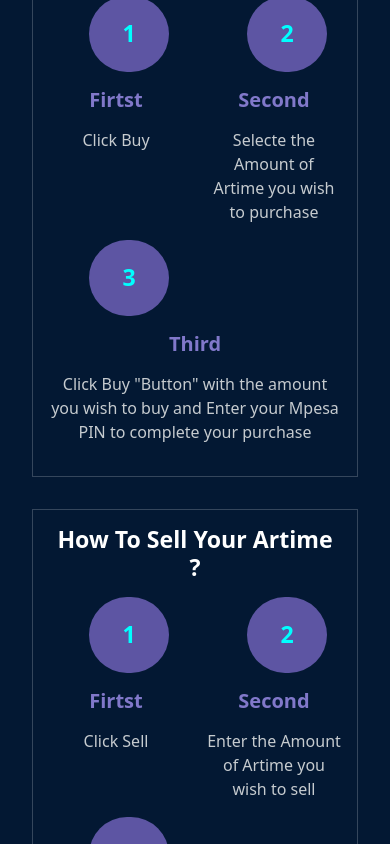
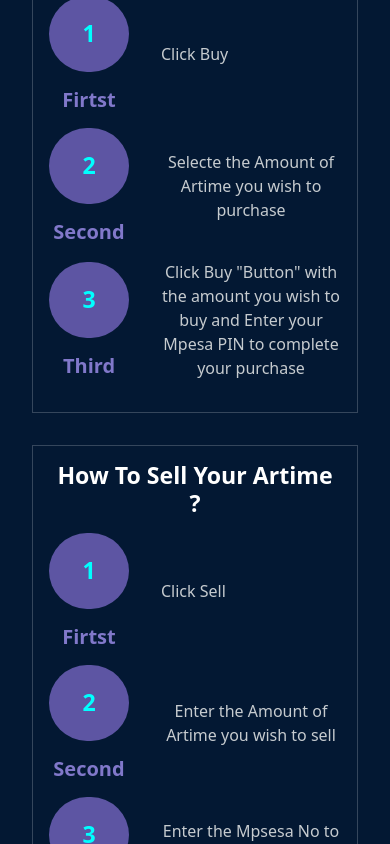
Before and after one commit to SHARKZTECH/c_to_m, a React (Vite) app: page / in a window 390 px wide. Shown: the part 1160-2004 px from the top of the page. Built offline with nearby package versions, Linux system fonts and the light colour scheme.

Commit message:
fix responsive home

```diff
--- a/src/App.css
+++ b/src/App.css
@@ -22,13 +22,31 @@
 
 }
 
+
+.contain{
+  display: flex;
+  flex-direction: column;
+  align-items: center;
+  align-content: center;
+}
+@media only screen and (max-width: 600px){
+  .contain{
+    display: flex;
+    flex-direction: row;
+    align-items: center;
+    align-content: center;
+  }
+  .contain p{
+    margin-left: 2rem;
+  }
+}
 .contain h3{
   color: aqua;
   background-color: #5d55a3;
   width: 5rem;
   border-radius: 5rem;
   padding: 1.5rem;
-  margin-left: 2.5rem;
+  /* margin-left: 2.5rem; */
 }
 .contain h5{
   color: #8178ca;
--- a/src/BuyComp.jsx
+++ b/src/BuyComp.jsx
@@ -72,7 +72,7 @@
           </div>
         </Col>
         <Col>
-           <div className='img'>
+           <div className='img d-none d-md-block'>
               <img src={IMG} alt='c_2_m'/>
             </div>
         </Col>
--- a/src/HomeComp.jsx
+++ b/src/HomeComp.jsx
@@ -48,15 +48,19 @@
               <Row>
                 <Col>
                 <div className='contain'>
+                  <div>
                   <h3>1</h3>
                   <h5>Firtst</h5>
+                  </div>
                   <p>Click Buy </p>
                 </div>
                 </Col>
                 <Col>
                 <div className='contain'>
-                  <h3>2</h3>
-                  <h5>Second</h5>
+                <div>
+                <h3>2</h3>
+                <h5>Second</h5>
+                </div>
                   <p>Selecte the Amount of Artime
                     you wish to purchase
                   </p>
@@ -64,8 +68,10 @@
                 </Col>
                 <Col>
                 <div className='contain'>
+                  <div>
                   <h3>3</h3>
                   <h5>Third</h5>
+                  </div>
                   <p>Click Buy "Button" with the
                     amount you wish to buy and Enter your
                     Mpesa PIN to complete your purchase
@@ -83,15 +89,19 @@
               <Row>
                 <Col>
                 <div className='contain'>
+                  <div>
                   <h3>1</h3>
                   <h5>Firtst</h5>
+                  </div>
                   <p>Click Sell</p>
                 </div>
                 </Col>
                 <Col>
                 <div className='contain'>
+                  <div>
                   <h3>2</h3>
                   <h5>Second</h5>
+                  </div>
                   <p>Enter the Amount of Artime
                       you wish to sell
                   </p>
@@ -99,8 +109,10 @@
                 </Col>
                 <Col>
                 <div className='contain'>
+                  <div>
                   <h3>3</h3>
                   <h5>Third</h5>
+                  </div>
                   <p>Enter the Mpsesa No to receive
                     payment and Click Sell "Button"
                   </p>
```
